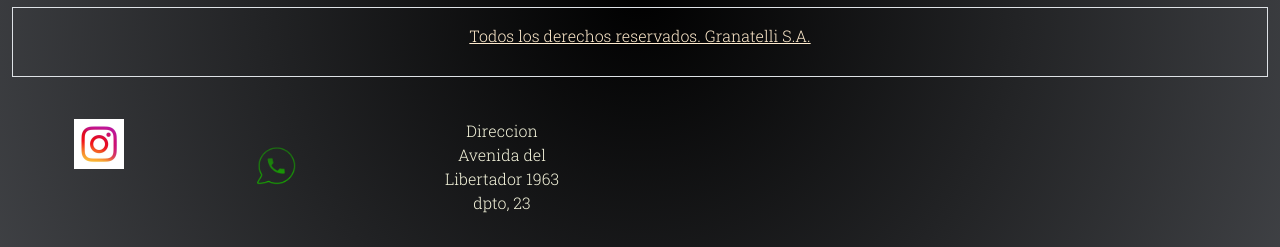
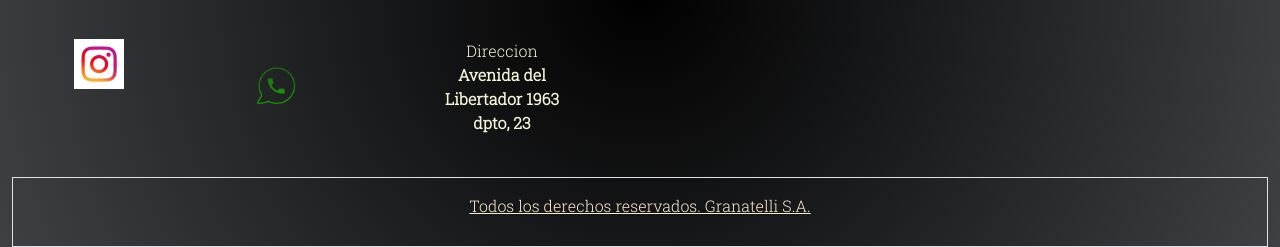
Before and after one commit to Ivangranatelli/tienda, a plain HTML site: page index.html in a window 1280 px wide. Shown: the part 1210-1457 px from the top of the page. Drawn offline with Linux system fonts and the light colour scheme.

Commit message:
aplicando redes

```diff
--- a/estilos.css
+++ b/estilos.css
@@ -120,8 +120,9 @@ iframe:hover{
         "servicios"
         "productos"
         "incentivate"
+        "redes"
         "footer";
-        grid-template-rows: 150px auto auto auto 70px;
+        grid-template-rows: 150px auto auto auto auto 70px;
         grid-template-columns: 100%;
     }
  }
@@ -166,8 +167,9 @@ iframe:hover{
           "header header"
           "servicios servicios"
           "productos incentivate"
+          "redes redes"
           "footer footer";
-        grid-template-rows: 250px auto auto 70px;
+        grid-template-rows: 250px auto auto auto 70px;
         grid-template-columns: 50% 50%;
         grid-row-gap: 10px;
         height: 100vh;
@@ -176,7 +178,7 @@ iframe:hover{
 /*Bootstrap*/
 .row{
     padding: 2rem 50px;
-    text-align: center;
+    justify-content: center;
 }
 .ig{
     width: 50px;
--- a/index.html
+++ b/index.html
@@ -72,11 +72,13 @@
                     allowfullscreen>
                 </iframe>
             </section>
-            <div class="container">
-                <div class="row">
-                    <div class="col align-self-start "><a href="https://www.instagram.com/moodurban.ar/?utm_medium=copy_link"><img class="ig" src="./clase2/imagenes/instagram.png" alt="instagram"></a></div>
-                    <div class="col align-self-center"> <a href="https://web.whatsapp.com/"><img class="ig" src="./clase2/imagenes/ws.png" alt="whatsapp"></a></div>
-                    <div class="col align-self-end color"> Direccion <div>Avenida del Libertador 1963 dpto, 23</div> </div>
+            <div id="redes">
+                <div class="container">
+                    <div class="row">
+                        <div class="col align-self-start "><a href="https://www.instagram.com/moodurban.ar/?utm_medium=copy_link"><img class="ig" src="./clase2/imagenes/instagram.png" alt="instagram" /></a></div>
+                        <div class="col align-self-center"> <a href="https://web.whatsapp.com/"><img class="ig" src="./clase2/imagenes/ws.png" alt="whatsapp" /></a></div>
+                        <div class="col align-self-end color"> <label>Direccion<br><b>Avenida del Libertador 1963 dpto, 23</b></label></div>
+                    </div>
                 </div>
             </div>
             <footer class="border footer">
```
